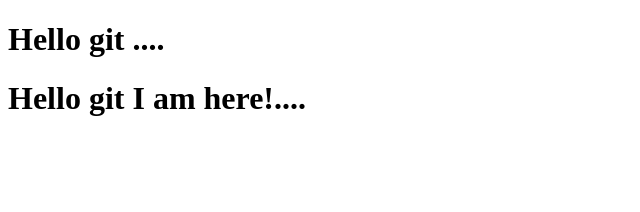
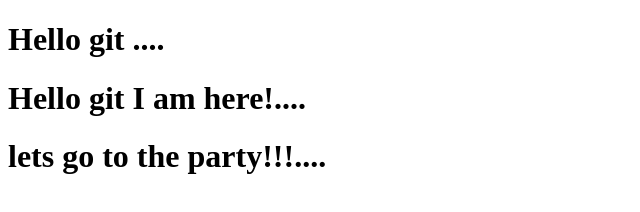
Before and after one commit to hituhin/project1, a plain HTML site: page index.html in a window 1280 px wide. Shown: the whole page, without its empty margins (0-640 px from the left). Drawn offline with Linux system fonts and the light colour scheme.

Commit message:
party mood

```diff
--- a/index.html
+++ b/index.html
@@ -8,5 +8,6 @@
 <body>
     <h1>Hello git ....</h1>
     <h1>Hello git I am here!....</h1>
+    <h1>lets go to the party!!!....</h1>
 </body>
 </html>
```
